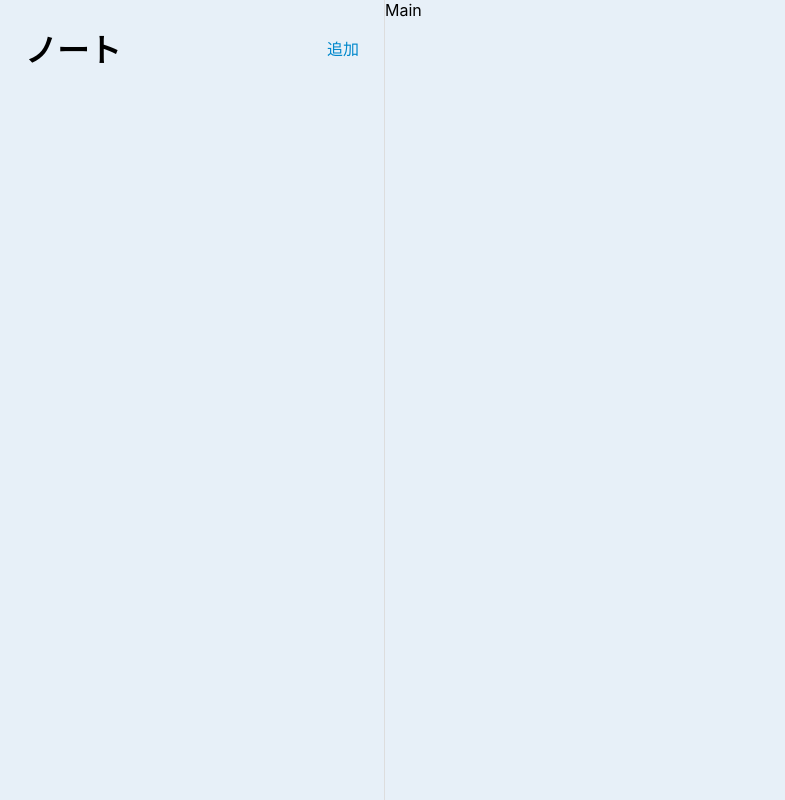
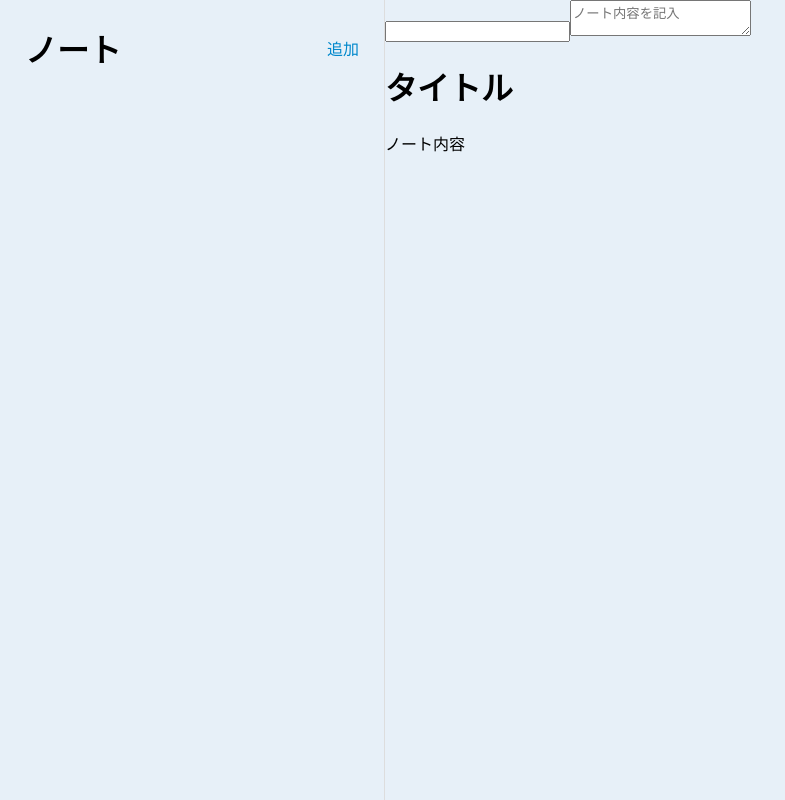
Before and after one commit to budou114/react-note-app, a React app: page / in a window 1280 px wide. Shown: the whole page, without its empty margins (0-785 px from the left). Built offline with nearby package versions, Linux system fonts and the light colour scheme; the HTML template or start-up script is replaced by a standard one.

Commit message:
Mainコンポーネントを作成しよう

```diff
--- a/src/components/Main.jsx
+++ b/src/components/Main.jsx
@@ -2,7 +2,16 @@
 
 const Main = () => {
   return (
-    <div>Main</div>
+    <div className="app-main">
+      <div className="app-main-note-edit">
+        <input type="text"/>
+        <textarea id="" placeholder="ノート内容を記入"></textarea>
+      </div>
+      <div className="app-main-note-preview">
+        <h1 className="preview-title">タイトル</h1>
+        <div className="markdown-preview">ノート内容</div>
+      </div>
+    </div>
   );
 };
 
```
